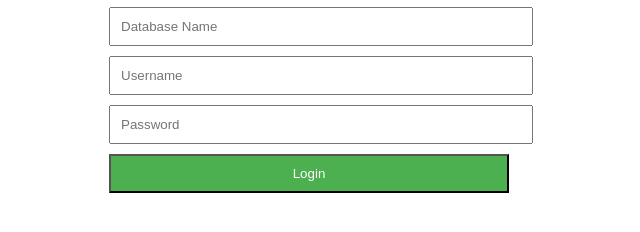
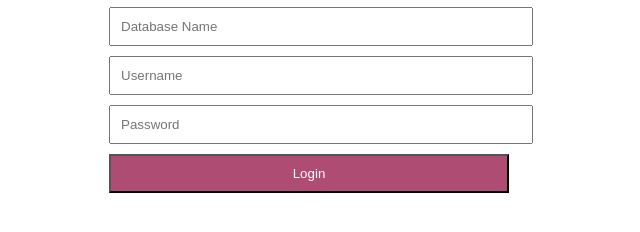
Before and after one commit to AjarHDK/consultantStockOdoo_website, a plain HTML site: page index.html in a window 1280 px wide. Shown: the part 150-382 px from the top of the page, without its empty margins (331-971 px from the left). Drawn offline with Linux system fonts and the light colour scheme.

Commit message:
forth commit

```diff
--- a/styles.css
+++ b/styles.css
@@ -18,6 +18,6 @@ button {
 }
 
 button {
-  background-color: #4CAF50;
+  background-color: #af4c74;
   color: white;
 }
```
